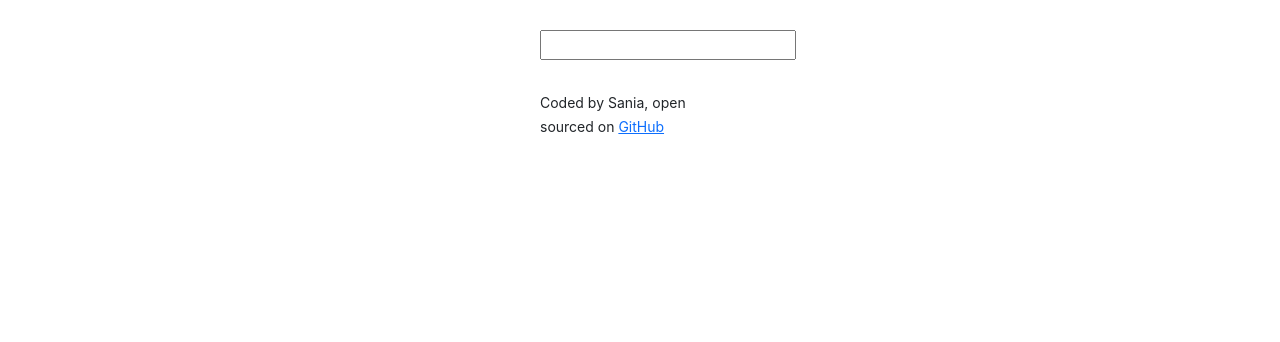
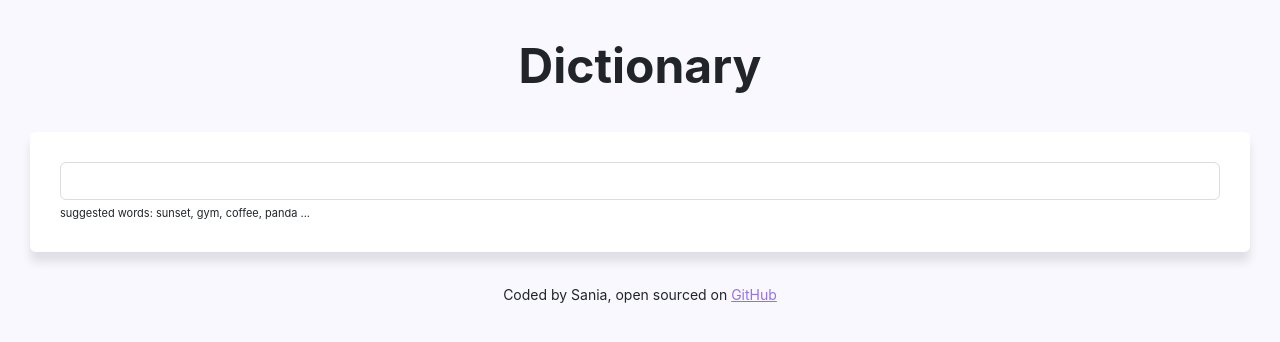
Before and after one commit to sania-jay/dictionary, a React (Create React App) app: page / in a window 1280 px wide. Shown: the top 342 px of the page. Built offline with nearby package versions, Linux system fonts and the light colour scheme; no server answers.

Commit message:
added default keyword

```diff
--- a/src/App.css
+++ b/src/App.css
@@ -1,11 +1,17 @@
-.App{
-  max-width: 200px;
-  display: block;
-  margin: 0 auto;
+body {
+  background-color: #f9f8fe;
+  margin: 0 30px;
+}
+a {
+  color: #9670f4;
 }
 .App-header {
   margin: 30px 0;
+  font-weight: bold;
+  font-size: 48px;
+  text-align: center;
 }
-.App-footer{
+Footer{
    margin: 30px 0;
+   text-align: center;
 }
--- a/src/App.js
+++ b/src/App.js
@@ -4,11 +4,11 @@
 function App() {
   return (
     <div className="App">
-      <header className="App-header"></header>
+      <header className="App-header">Dictionary</header>
 
-      <main>
-        <Dictionary />
-      </main>
+      <main className="App-Main">
+        <Dictionary defaultKeyword="Coffee" />
+      </main >
       <footer className="App-Footer">
         <small>
           Coded by Sania, open sourced on{" "}
--- a/src/Dictionary.css
+++ b/src/Dictionary.css
@@ -1,4 +1,18 @@
-.Dictionary {
-margin: 30px 0;
-
+.Dictionary section {
+background-color: white;
+padding: 30px;
+border-radius: 6px;
+box-shadow: 0px 10px 10px rgba(0, 0, 0, 0.1);
+margin: 20px 0;
 }
+.Dictionary input {
+    width: 100%;
+    border-radius: 6px;;
+    padding: 6px 4px;
+    color: #333;
+    border: 1px solid #ddd;
+}
+.Dictionary .hint {
+    font-size: 11px;
+    margin-top: 5px;
+}
--- a/src/Dictionary.js
+++ b/src/Dictionary.js
@@ -3,32 +3,49 @@
 import axios from "axios";
 import Results from "./Results";
 
-export default function Dictionary(){
-let [keyword, setKeyword] = useState ("");
+export default function Dictionary(props){
+let [keyword, setKeyword] = useState(props.defaultKeyword);
 let [results, setResults] = useState(null);
+let [loaded, setLoaded] = useState(false);
 
 function handleResponse(response){
     console.log(response);
     setResults(response.data[0]);
 }
-
-function Search(event){
-    event.preventDefault();
-
+function search() {
 let apiUrl = `https://api.dictionaryapi.dev/api/v2/entries/en/${keyword}`;
 axios.get(apiUrl).then(handleResponse);
+}
+function handleSubmit(event) {
+  event.preventDefault();
+  search();
 }
 
 function handleKeyWordChange(event){
     setKeyword(event.target.value);
 }
-
+function load() {
+    setLoaded(true);
+    search();
+}
+if (loaded) {
 return (
   <div className="Dictionary">
-        <form onSubmit={Search}>
+    <section>
+      <form onSubmit={handleSubmit}>
         <input type="search" onChange={handleKeyWordChange} />
       </form>
-        <Results results={results}/>
+      <div className="hint">
+        suggested words: sunset, gym, coffee, panda ...
+      </div>
+    </section>
+    <Results results={results} />
   </div>
 );
+} else {
+    load();
+    return "Loading...";
 }
+
+
+}
--- /dev/null
+++ b/src/Results.css
@@ -0,0 +1,5 @@
+.Results h2 {
+font-size: 36px;
+font-weight: bold;
+line-height: 1.5;
+}
--- a/src/Results.js
+++ b/src/Results.js
@@ -1,25 +1,28 @@
 import React from "react";
 import Meaning from "./Meaning";
 import Phonetic from "./Phonetic";
+import "./Results.css";
 
 export default function Results(props) {
 
   if (props.results) {
     return (
       <div className="Results">
-        <h2>{props.results.word}</h2>
-        {props.results.phonetics.map(function(phonetic, index) {
+        <section>
+          <h2>{props.results.word}</h2>
+          {props.results.phonetics.map(function (phonetic, index) {
             return (
-                <div key={index}>
-                   <Phonetic phonetic={phonetic} />
-                    </div>
+              <div key={index}>
+                <Phonetic phonetic={phonetic} />
+              </div>
             );
-        })}
+          })}
+        </section>
         {props.results.meanings.map(function (meaning, index) {
           return (
-            <div key={index}>
+            <section key={index}>
               <Meaning meaning={meaning} />
-            </div>
+            </section>
           );
         })}
       </div>
```
Lines whose indentation alone changed are shown as unchanged.
